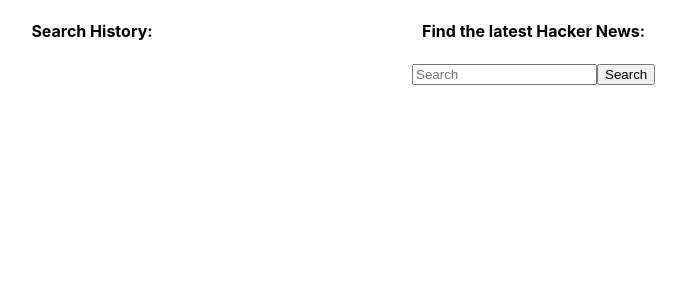
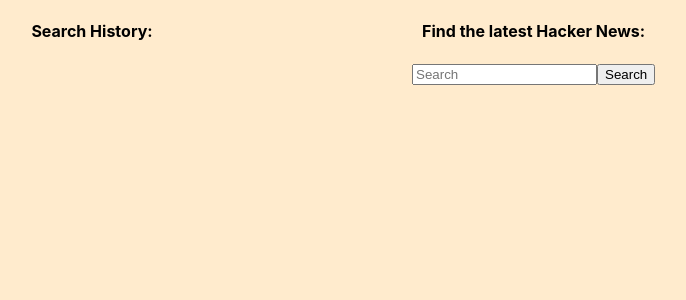
Before and after one commit to Brazenbillygoat/search-hacker-news, a React (Create React App) app: page / in a window 1280 px wide. Shown: the top 300 px of the page, without its empty margins (100-786 px from the left). Built offline with nearby package versions, Linux system fonts and the light colour scheme.

Commit message:
Changed the background color to something a little easier on the eyes.

```diff
--- a/src/App.css
+++ b/src/App.css
@@ -1,5 +1,7 @@
-
+/*I tired to keep my styling to a minimum and didn't pull in any frameworks because I
+thought at a certain point, going beyond the requirements becomes a distraction*/
 body {
+  background-color: blanchedalmond;
   text-align: center;
 }
 
```
